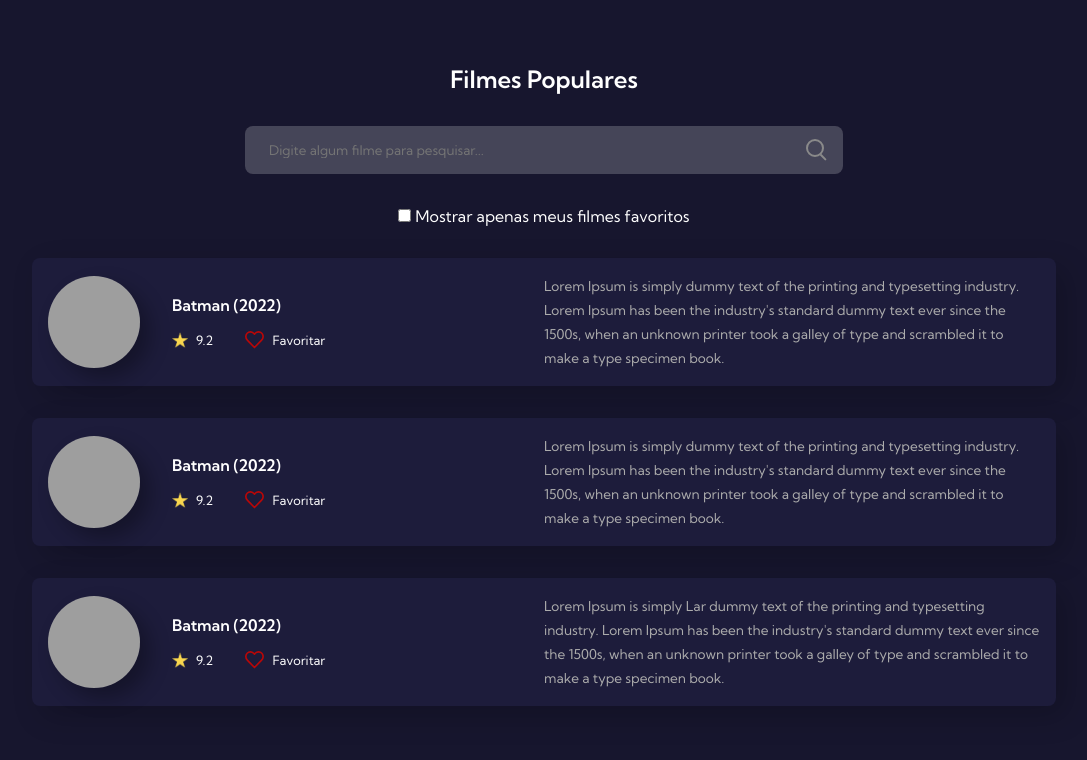
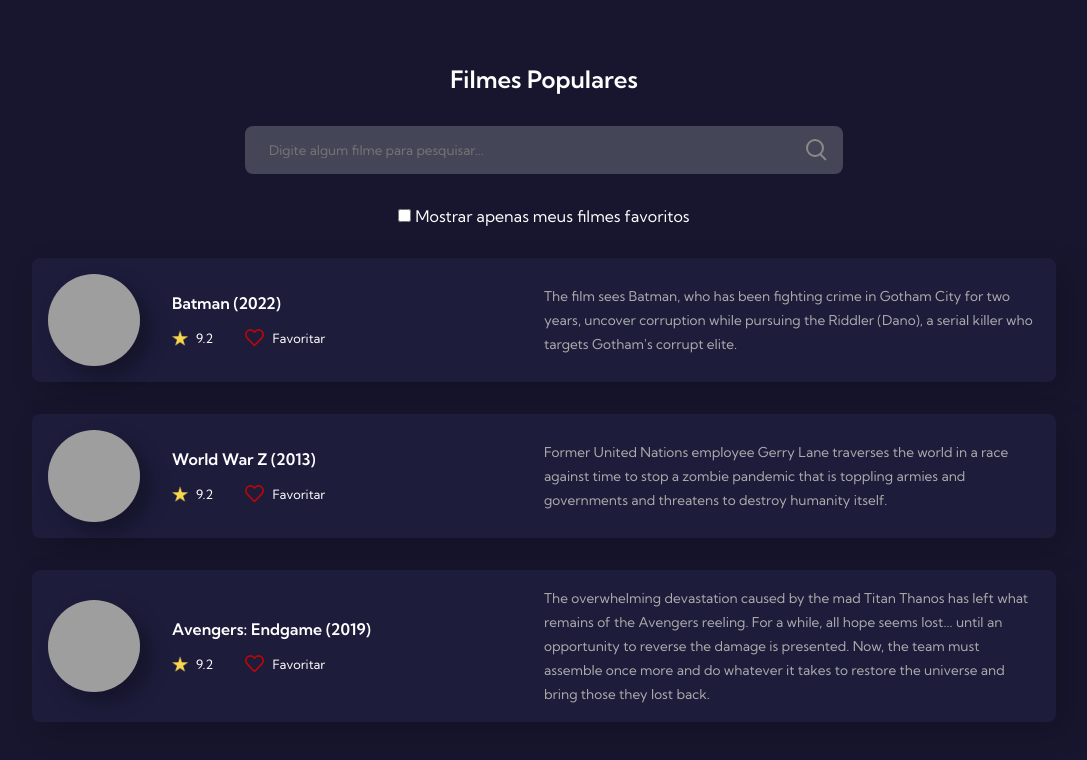
Before and after one commit to BDias08/7DaysOfCode, a plain HTML site: page Index.HTML in a window 1280 px wide. Shown: the whole page, without its empty margins (96-1183 px from the left). Drawn offline with Linux system fonts and the light colour scheme; grey boxes are pictures that could not be loaded.

Commit message:
Changing Films and Posters

```diff
--- a/Index.HTML
+++ b/Index.HTML
@@ -42,17 +42,17 @@
           </div>
         </div>
         <div class="movie-description">
-          <span>Lorem Ipsum is simply dummy text of the printing and typesetting industry. Lorem Ipsum has been the industry's standard dummy text ever since the 1500s, when an unknown printer took a galley of type and scrambled it to make a type specimen book.</span>
+          <span>The film sees Batman, who has been fighting crime in Gotham City for two years, uncover corruption while pursuing the Riddler (Dano), a serial killer who targets Gotham's corrupt elite.</span>
         </div>
       </div>
 
       <div class="movie">
         <div class="movie-informations">
           <div class="movie-image">
-            <img src="https://img.elo7.com.br/product/original/3FBA809/big-poster-filme-batman-2022-90x60-cm-lo002-poster-batman.jpg" alt="Batman (2022)"/>
+            <img src="https://m.media-amazon.com/images/M/MV5BNDQ4YzFmNzktMmM5ZC00MDZjLTk1OTktNDE2ODE4YjM2MjJjXkEyXkFqcGdeQXVyNTA4NzY1MzY@._V1_FMjpg_UX1000_.jpg" alt="World War Z (2013)"/>
           </div>
           <div class="movie-text">
-            <h4>Batman (2022)</h4>
+            <h4>World War Z (2013)</h4>
             <div class="rating-favorites">
               <div class="rating">
                 <img src="images/star.png" alt="Star Icon"/>
@@ -66,17 +66,17 @@
           </div>
         </div>
         <div class="movie-description">
-          <span>Lorem Ipsum is simply dummy text of the printing and typesetting industry. Lorem Ipsum has been the industry's standard dummy text ever since the 1500s, when an unknown printer took a galley of type and scrambled it to make a type specimen book.</span>
+          <span>Former United Nations employee Gerry Lane traverses the world in a race against time to stop a zombie pandemic that is toppling armies and governments and threatens to destroy humanity itself.</span>
         </div>
       </div>
 
       <div class="movie">
         <div class="movie-informations">
           <div class="movie-image">
-            <img src="https://img.elo7.com.br/product/original/3FBA809/big-poster-filme-batman-2022-90x60-cm-lo002-poster-batman.jpg" alt="Batman (2022)"/>
+            <img src= "https://lumiere-a.akamaihd.net/v1/images/p_avengersendgame_19751_e14a0104.jpeg?region=0%2C0%2C540%2C810" alt="Avengers: Endgame (2013)"/>
           </div>
           <div class="movie-text">
-            <h4>Batman (2022)</h4>
+            <h4>Avengers: Endgame (2019)</h4>
             <div class="rating-favorites">
               <div class="rating">
                 <img src="images/star.png" alt="Star Icon"/>
@@ -90,7 +90,7 @@
           </div>
         </div>
         <div class="movie-description">
-          <span>Lorem Ipsum is simply Lar dummy text of the printing and typesetting industry. Lorem Ipsum has been the industry's standard dummy text ever since the 1500s, when an unknown printer took a galley of type and scrambled it to make a type specimen book.</span>
+          <span>The overwhelming devastation caused by the mad Titan Thanos has left what remains of the Avengers reeling. For a while, all hope seems lost... until an opportunity to reverse the damage is presented. Now, the team must assemble once more and do whatever it takes to restore the universe and bring those they lost back.</span>
         </div>
       </div>
     </div>
```
